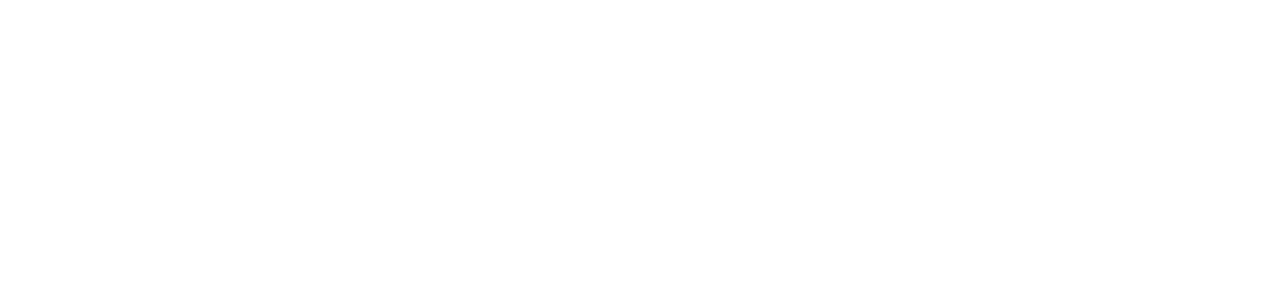
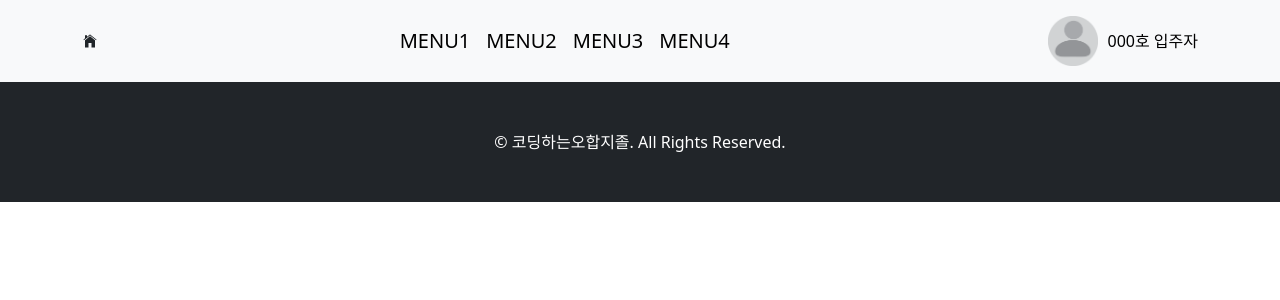
Before and after one commit to Mabinum/HomeConnect, a React (Create React App) app: page /menu2 in a window 1280 px wide. Before the commit this address had no page. Shown: the top 300 px of the page. Built offline with nearby package versions, Linux system fonts and the light colour scheme.

Commit message:
아바타 수정 및 메뉴바 네비게이션

```diff
--- a/src/App.js
+++ b/src/App.js
@@ -9,6 +9,10 @@
 import HealthList from './features/HealthList';
 import Layout from './components/Layout';
 import Menu4 from './components/Menu4';
+import Menu1 from './components/Menu1';
+import Menu2 from './components/Menu2';
+import Menu3 from './components/Menu3';
+import MyPage from './components/MyPage';
 
 const GlobalStyle = createGlobalStyle`
 
@@ -33,7 +37,11 @@
         <Routes>
           <Route path='/' element={<Layout/>} >
             <Route path='login' element={<Login/>}/>
+            <Route path='menu1' element={<Menu1/>}/>
+            <Route path='menu2' element={<Menu2/>}/>
+            <Route path='menu3' element={<Menu3/>}/>
             <Route path='menu4' element={<Menu4/>}/>
+            <Route path='mypage' element={<MyPage/>}/>
             {/* 나중에 메뉴바에 해당하는 것들 수정하기 */}
             {/* <Route path='menu/:menuID' element={<MenuDetail/>}/> */}
             {/* 나중에 params로 아이디에 맞는 메뉴화면 나오도록 하기 */}
--- a/src/components/Layout.jsx
+++ b/src/components/Layout.jsx
@@ -13,6 +13,17 @@
   }
 `;
 
+const Mypage = styled(Navbar.Text)`
+  display: flex;
+  text-align: center;
+  align-items: center;
+  justify-content: center;
+  img{
+    width: 50px;
+    margin-right: 10px;
+  }
+`;
+
 function Layout() {
 
   const navigate = useNavigate();
@@ -21,26 +32,24 @@
     <>
       <Navbar className="bg-body-tertiary">
         <Container>
-        <Navbar.Collapse className="justify-content-start">
-          <IoIosHome onClick={() => navigate('/')}/>
+        <Navbar.Collapse>
+          <IoIosHome onClick={() => navigate('/')} className="cursor-pointer"/>
         </Navbar.Collapse>
-          <StyledNavbar href="#">MENU1</StyledNavbar>
-          <StyledNavbar href="#">MENU2</StyledNavbar>
-          <StyledNavbar href="#">MENU3</StyledNavbar>
-          <StyledNavbar href="menu4">MENU4</StyledNavbar>
+          <StyledNavbar onClick={()=>{navigate('/menu1')}} className="cursor-pointer">MENU1</StyledNavbar>
+          <StyledNavbar onClick={()=>{navigate('/menu2')}} className="cursor-pointer">MENU2</StyledNavbar>
+          <StyledNavbar onClick={()=>{navigate('/menu3')}} className="cursor-pointer">MENU3</StyledNavbar>
+          <StyledNavbar onClick={()=>{navigate('/menu4')}} className="cursor-pointer">MENU4</StyledNavbar>
           <Navbar.Toggle />
           <Navbar.Collapse className="justify-content-end">
-            <Navbar.Text>
-              <img src="../image/profile.png" alt="profile" />
-              {/* <a href="#">000호</a>
-              입주자분 환영합니다. */}
-              {/* 수정1 */}
-              <Nav.Link onClick={() => navigate('/')}>{}</Nav.Link>
-              {/* 마이페이지로 가게끔 나중에 주소 수정 */}
-            </Navbar.Text>
+            <Mypage>
+              <img src="image/profile.png" alt="profile" />
+              <Nav.Link onClick={()=>{navigate('/mypage')}} className="cursor-pointer">000호 입주자</Nav.Link>
+            </Mypage>
           </Navbar.Collapse>
         </Container>
       </Navbar>
+
+
 
       {/* 자식컴포넌트들이 나올 자리들 */}
       <Outlet />
--- a/src/components/Menu4.jsx
+++ b/src/components/Menu4.jsx
@@ -1,5 +1,3 @@
-import Layout from "./Layout";
-
 function Menu4() {
   return (
     <>
--- /dev/null
+++ b/src/components/MyPage.jsx
@@ -0,0 +1,8 @@
+function MyPage() {
+  return (
+    <>
+    </>
+  );
+};
+
+export default MyPage;
```
Also changed, not shown: src/components/Menu2.jsx (+8 -0 lines), src/components/Menu3.jsx (+8 -0 lines), public/image/profile.png (added). Lines whose indentation alone changed are shown as unchanged.
